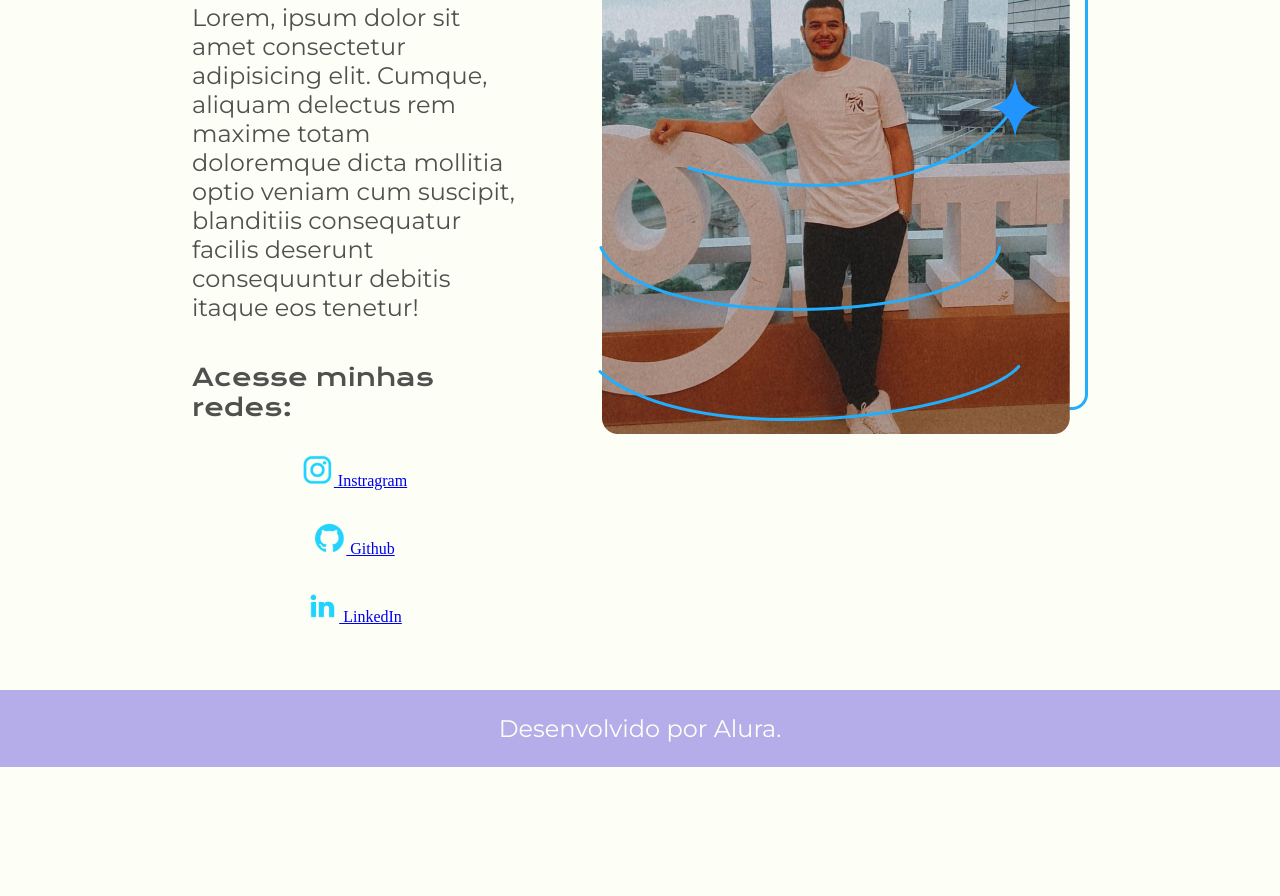
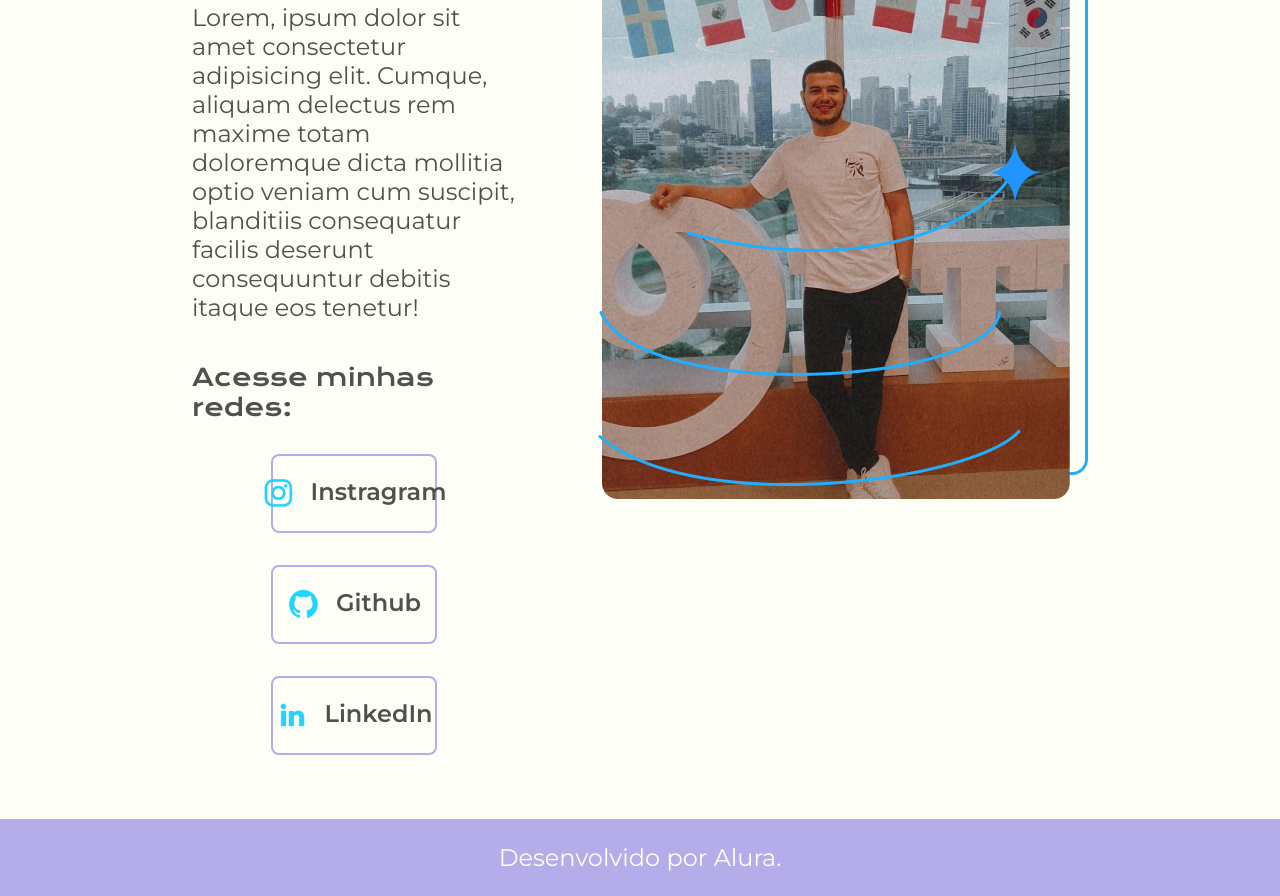
Before and after one commit to alisson-vml/portifolio-test, a plain HTML site: page index.html in a window 1280 px wide. Shown: the part 434-1330 px from the top of the page. Before the commit the page ends 1201 px from the top, so only its background shows below. Drawn offline with nearby package versions, Linux system fonts and the light colour scheme.

Commit message:
fix: invalid images and links

```diff
--- a/index.html
+++ b/index.html
@@ -32,14 +32,14 @@
 
             <div class="apresentacao__links">
                 <h2 class="apresentacao_links_subtitulo">Acesse minhas redes:</h2>
-                <a target="_blank" class="apresentacao__links__link" href="https://instagram.com/ali_vitor">
+                <a target="_blank" class="apresentacao__links__navegacao" href="https://instagram.com/ali_vitor">
                     <img src="assets/instagram.png" alt="">
                     Instragram</a>
-                <a target="_blank" class="apresentacao__links__link" href="https://github.com/alisson-vml">
+                <a target="_blank" class="apresentacao__links__navegacao" href="https://github.com/alisson-vml">
                     <img src="assets/github.png" alt="">
                     Github
                 </a>
-                <a target="_blank" class="apresentacao__links__link" href="https://www.linkedin.com/in/alissonvitor/">
+                <a target="_blank" class="apresentacao__links__navegacao" href="https://www.linkedin.com/in/alissonvitor/">
                     <img src="assets/linkedin.png" alt="">
                     LinkedIn
                 </a>
--- a/styles/style.css
+++ b/styles/style.css
@@ -120,7 +120,7 @@ body {
     justify-content: center;
 }
 
-.apresentacao__links__link:hover {
+.apresentacao__links__navegacao:hover {
     background-color: var(--cor-hover);
 }
 
```
Also changed, not shown: about.html (+1 -1 lines).
